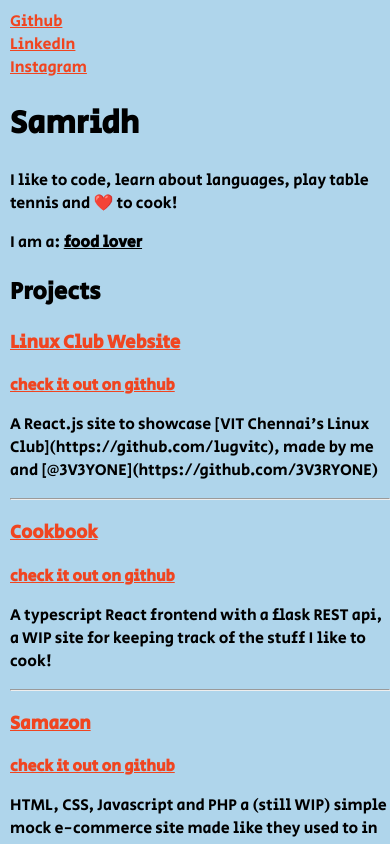
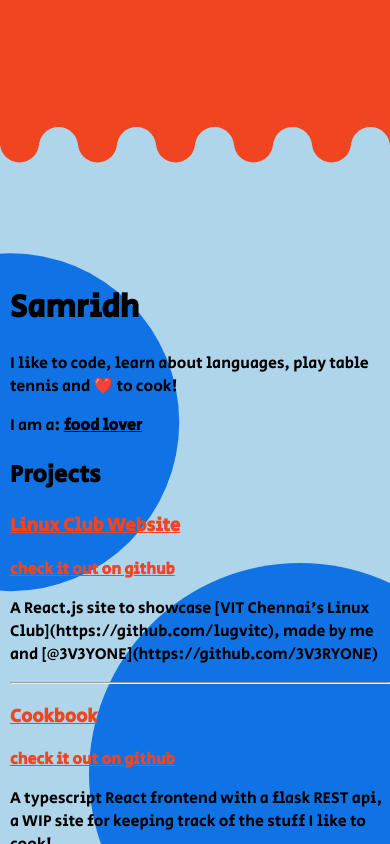
Before and after one commit to The5thAxiom/portfolio-old, a React (Create React App) app: page / in a window 390 px wide. Shown: the top 844 px of the page. Built offline with nearby package versions, Linux system fonts and the light colour scheme; the HTML template or start-up script is replaced by a standard one.

Commit message:
background shapes improved and made responsive

```diff
--- a/src/App.tsx
+++ b/src/App.tsx
@@ -64,7 +64,6 @@ export default function App() {
                     </ul>
                 </article>
             </main>
-            <footer>Made using </footer>
         </>
     );
 }
--- a/src/components/backgroundShapes.css
+++ b/src/components/backgroundShapes.css
@@ -4,35 +4,43 @@
     height: 100vh;
     background-color: var(--main-orange);
     border: 0;
+    border-color: var(--light-blue);
+    z-index: -1;
 }
+
 .bg-wave-circle {
     position: relative;
     margin: 0;
     height: var(--wave-radius);
     width: var(--wave-radius);
     border-radius: var(--wave-radius);
-    transform: translateX(calc(var(--wave-width) - var(--wave-radius) / 2));
+    z-index: inherit;
 }
 
-.alpha {
+.colour {
     background-color: var(--main-orange);
+    transform: translateX(calc(var(--wave-width) - 2px));
+    border-radius: 0 var(--wave-radius) var(--wave-radius) 0;
+    width: calc(var(--wave-radius) / 2);
 }
 
-.beta {
+.no-colour {
+    transform: translateX(
+        calc(var(--wave-width) - (var(--wave-radius) / 2) + 2px)
+    );
     width: calc(var(--wave-radius) / 2 + 1px);
     background-color: var(--light-blue);
     border-radius: var(--wave-radius) 0 0 var(--wave-radius);
-    border-color: var(--light-blue);
 }
 
 #bg-circle-one {
     position: fixed;
     background-color: var(--main-blue);
+    width: calc(var(--circle-one-radius) * 2);
+    height: calc(var(--circle-one-radius) * 2);
+    border-radius: calc(var(--circle-one-radius) * 2);
+    z-index: -1;
 
-    width: var(--circle-one-radius);
-    height: var(--circle-one-radius);
-    border-radius: var(--circle-one-radius);
-    z-index: 0;
     transform: translate(
         calc(50vw - var(--circle-one-radius) / 2),
         calc(-1 * var(--circle-one-radius) / 4)
@@ -42,19 +50,77 @@
 #bg-circle-two {
     position: fixed;
     background-color: var(--main-blue);
+    width: calc(var(--circle-two-radius) * 2);
+    height: calc(var(--circle-two-radius) * 2);
+    border-radius: calc(var(--circle-two-radius) * 2);
+    z-index: -1;
 
-    width: var(--circle-two-radius);
-    height: var(--circle-two-radius);
-    border-radius: var(--circle-two-radius);
-    z-index: 0;
     transform: translate(
-        calc(100vw - var(--circle-one-radius) / 1.5),
-        calc(var(--circle-one-radius) / 2)
+        calc(100vw - var(--circle-two-radius) - 90px),
+        calc(100vh - var(--circle-two-radius) - 70px)
     );
 }
 
 @media only screen and (max-width: 600px) {
-    #bg-shapes {
-        display: none;
+    #bg-wave {
+        display: flex;
+        flex-direction: row;
+        position: fixed;
+        width: 100vw;
+        height: var(--wave-width);
+        background-color: var(--main-orange);
+        border: 0;
+        border-color: var(--light-blue);
+        z-index: 0;
+    }
+
+    .bg-wave-circle {
+        position: relative;
+        margin: 0;
+        width: var(--wave-radius);
+        z-index: inherit;
+    }
+
+    .colour {
+        background-color: var(--main-orange);
+        transform: translateY(calc(var(--wave-width) - 2px));
+        border-radius: 0 0 var(--wave-radius) var(--wave-radius);
+        height: calc(var(--wave-radius) / 2);
+    }
+
+    .no-colour {
+        transform: translateY(
+            calc(var(--wave-width) - (var(--wave-radius) / 2) + 2px)
+        );
+        height: calc(var(--wave-radius) / 2);
+        z-index: -1;
+
+        background-color: var(--light-blue);
+        border-radius: var(--wave-radius) var(--wave-radius) 0 0;
+    }
+
+    #bg-circle-one {
+        position: fixed;
+        background-color: var(--main-blue);
+        width: calc(var(--circle-one-radius) * 2);
+        height: calc(var(--circle-one-radius) * 2);
+        border-radius: calc(var(--circle-one-radius) * 2);
+        z-index: -1;
+
+        transform: translate(calc(10px - var(--circle-one-radius)), 30vh);
+    }
+
+    #bg-circle-two {
+        position: fixed;
+        background-color: var(--main-blue);
+        width: calc(var(--circle-two-radius) * 2);
+        height: calc(var(--circle-two-radius) * 2);
+        border-radius: calc(var(--circle-two-radius) * 2);
+        z-index: -1;
+
+        transform: translate(
+            calc(100vw - var(--circle-two-radius) - 90px),
+            calc(100vh - var(--circle-two-radius) - 70px)
+        );
     }
 }
--- a/src/components/backgroundShapes.tsx
+++ b/src/components/backgroundShapes.tsx
@@ -2,22 +2,23 @@ import React from 'react';
 import './backgroundShapes.css';
 
 export default function BackgroundShapes() {
+    const numWaves = 6;
     return (
         <div id='bg-shapes'>
             <div id='bg-wave'>
-                <div className='bg-wave-circle alpha' />
-                <div className='bg-wave-circle beta' />
-                <div className='bg-wave-circle alpha' />
-                <div className='bg-wave-circle beta' />
-                <div className='bg-wave-circle alpha' />
-                <div className='bg-wave-circle beta' />
-                <div className='bg-wave-circle alpha' />
-                <div className='bg-wave-circle beta' />
-                <div className='bg-wave-circle alpha' />
-                <div className='bg-wave-circle beta' />
+                <div className='bg-wave-circle colour' />
+                <div className='bg-wave-circle no-colour' />
+                <div className='bg-wave-circle colour' />
+                <div className='bg-wave-circle no-colour' />
+                <div className='bg-wave-circle colour' />
+                <div className='bg-wave-circle no-colour' />
+                <div className='bg-wave-circle colour' />
+                <div className='bg-wave-circle no-colour' />
+                <div className='bg-wave-circle colour' />
+                <div className='bg-wave-circle no-colour' />
             </div>
-            {/* <div id='bg-circle-one' /> */}
-            {/* <div id='bg-circle-two' /> */}
+            <div id='bg-circle-one' />
+            <div id='bg-circle-two' />
         </div>
     );
 }
--- a/src/index.css
+++ b/src/index.css
@@ -6,10 +6,16 @@
     --main-blue: #1073e5;
     --main-pink: #ef869c;
 
-    --circle-one-radius: calc(100vw / 3);
-    --circle-two-radius: calc(100vw / 3);
-    --wave-width: calc(100vw / 6);
-    --wave-radius: calc(100vh / 10);
+    --circle-one-radius: calc(100vw / 5);
+    --circle-two-radius: calc(100vw / 4);
+    --num-waves: 5;
+    --wave-radius: calc(100vh / (var(--num-waves) * 2));
+    --wave-content-width: calc(100vw / 8);
+    --wave-width: calc(var(--wave-content-width) + var(--wave-radius));
+}
+
+body {
+    background-color: var(--light-blue);
 }
 
 body,
@@ -24,20 +30,14 @@ div#root {
 body,
 * {
     font-family: 'Secular One', sans-serif;
-    background: var(--light-blue);
-    z-index: -1;
-}
-
-body * {
-    z-index: 1;
 }
 
 header,
 main,
 nav,
 footer {
-    padding-left: calc(var(--wave-width) + var(--wave-radius) + 10px);
-    z-index: 3;
+    padding-left: calc(var(--wave-width) + var(--wave-radius));
+    /* z-index: 3; */
     margin: 0;
 }
 
@@ -72,10 +72,24 @@ a:visited:hover {
 }
 
 @media only screen and (max-width: 600px) {
+    :root {
+        --circle-one-radius: calc(100vh / 5);
+        --circle-two-radius: calc(100vh / 4);
+        --num-waves: 5;
+        --wave-radius: calc(100vw / (var(--num-waves) * 2));
+        --wave-content-width: calc(100vh / 8);
+        --wave-width: calc(var(--wave-content-width) + var(--wave-radius));
+    }
+
     header,
     main,
     nav,
     footer {
         padding-left: 10px;
     }
+
+    header {
+        padding-left: 10px;
+        padding-top: calc(var(--wave-width) + var(--wave-radius));
+    }
 }
```
